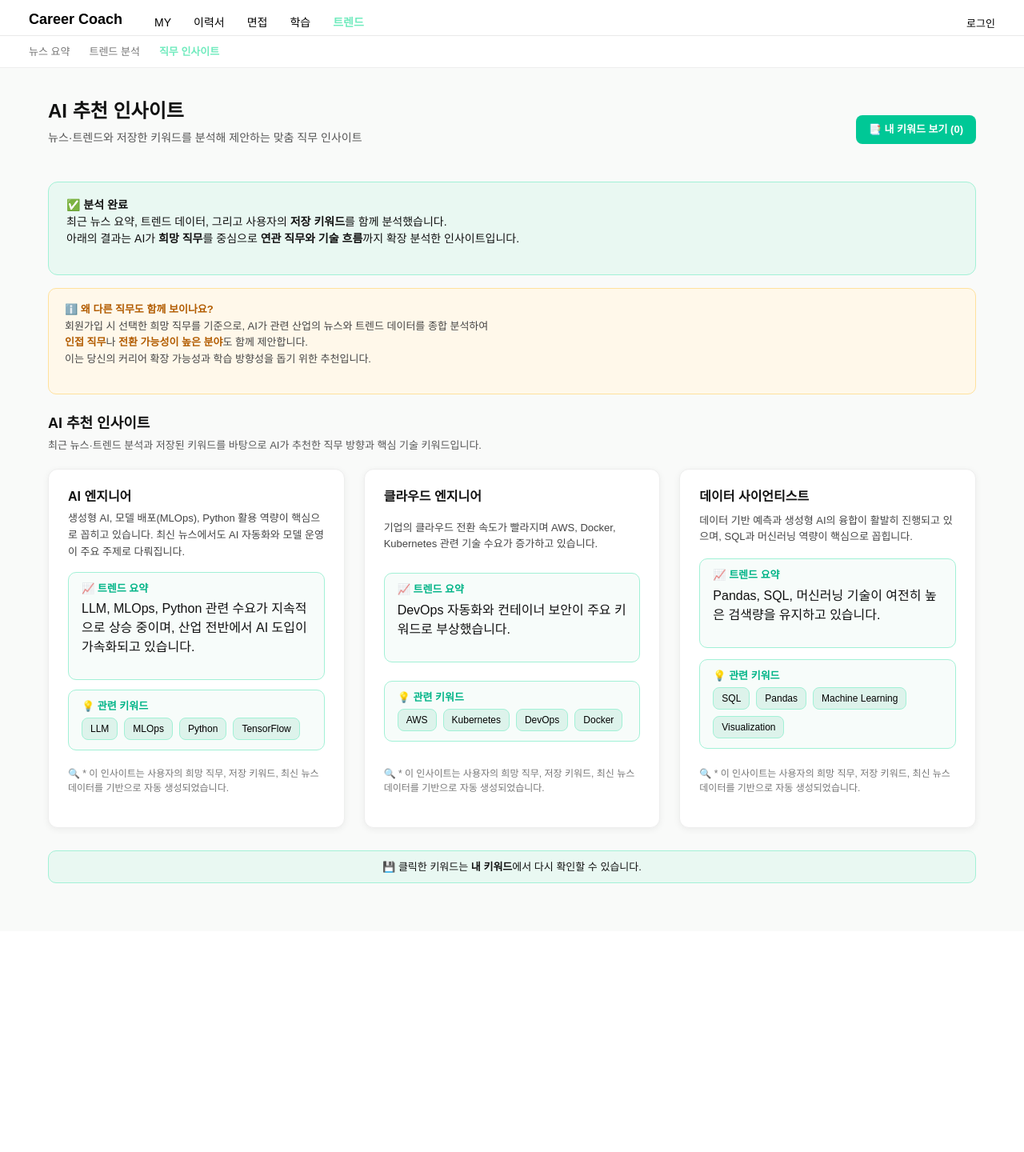
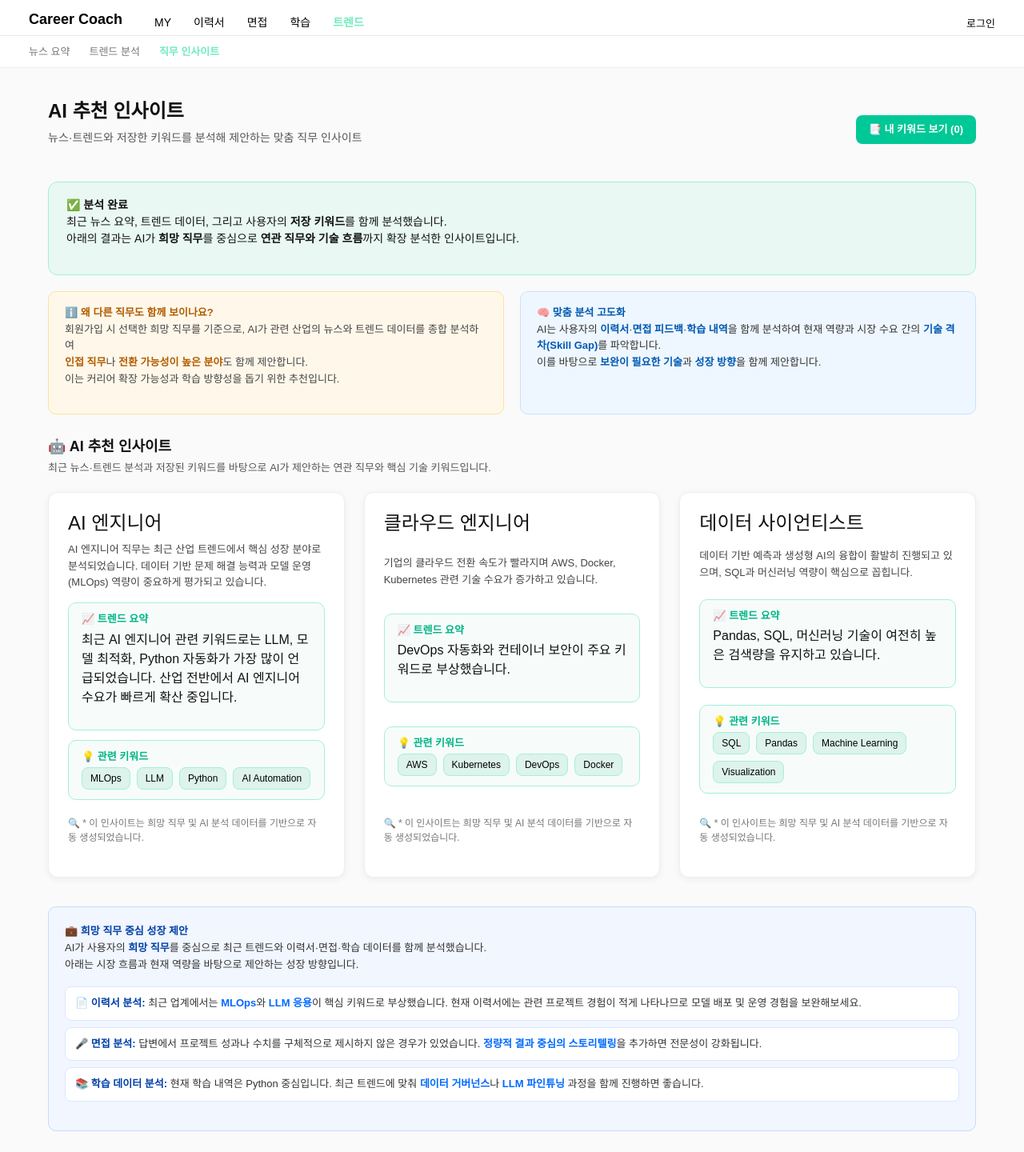
Before and after one commit to llbk-team/llbky-front, a Vue app: page /trend/insight in a window 1280 px wide. Shown: the top 1440 px of the page at 80% size. Before the commit the page ends 1164 px from the top, so only its background shows below. Built offline with nearby package versions, Linux system fonts and the light colour scheme; a web font is replaced by a local one.

Commit message:
feat: 직무 인사이트 제안 추가

```diff
--- a/src/views/trend/Insight.vue
+++ b/src/views/trend/Insight.vue
@@ -11,7 +11,7 @@
       </router-link>
     </div>
 
-    <!-- 분석 안내 -->
+    <!-- 분석 완료 안내 -->
     <div class="notice-box">
       <p>
         ✅ <strong>분석 완료</strong><br />
@@ -20,21 +20,36 @@
       </p>
     </div>
 
-    <!-- 이유 설명 -->
+    <!-- 📊 두 개의 가로 박스 (이유 + 고도화) -->
+    <div class="dual-info-box">
+      <!-- 왼쪽: 왜 다른 직무도 함께 보이나요 -->
       <div class="context-box">
         <p>
           ℹ️ <strong>왜 다른 직무도 함께 보이나요?</strong><br />
           회원가입 시 선택한 희망 직무를 기준으로, AI가 관련 산업의 뉴스와 트렌드 데이터를 종합 분석하여<br />
           <strong>인접 직무</strong>나 <strong>전환 가능성이 높은 분야</strong>도 함께 제안합니다.<br />
-        이는 당신의 커리어 확장 가능성과 학습 방향성을 돕기 위한 추천입니다.
+          이는 커리어 확장 가능성과 학습 방향성을 돕기 위한 추천입니다.
         </p>
       </div>
 
-    <!-- AI 추천 인사이트 -->
+      <!-- 오른쪽: 맞춤 분석 고도화 -->
+      <div class="personal-context-box">
+        <p>
+          🧠 <strong>맞춤 분석 고도화</strong><br />
+          AI는 사용자의 <strong>이력서</strong>·<strong>면접 피드백</strong>·<strong>학습 내역</strong>을 함께 분석하여
+          현재 역량과 시장 수요 간의 <strong>기술 격차(Skill Gap)</strong>를 파악합니다.<br />
+          이를 바탕으로 <strong>보완이 필요한 기술</strong>과
+          <strong>성장 방향</strong>을 함께 제안합니다.
+        </p>
+      </div>
+    </div>
+
+    <!-- 🤖 AI 추천 인사이트 -->
     <div class="recommend-section">
-      <h3> AI 추천 인사이트</h3>
+      <h3>🤖 AI 추천 인사이트</h3>
       <p class="sub-desc">
-        최근 뉴스·트렌드 분석과 저장된 키워드를 바탕으로 AI가 추천한 직무 방향과 핵심 기술 키워드입니다.
+        최근 뉴스·트렌드 분석과 저장된 키워드를 바탕으로
+        AI가 제안하는 연관 직무와 핵심 기술 키워드입니다.
       </p>
 
       <div class="recommend-grid">
@@ -62,14 +77,41 @@
           </div>
 
           <p class="note">
-            🔍 * 이 인사이트는 사용자의 희망 직무, 저장 키워드, 최신 뉴스 데이터를 기반으로 자동 생성되었습니다.
+            🔍 * 이 인사이트는 희망 직무 및 AI 분석 데이터를 기반으로 자동 생성되었습니다.
           </p>
         </div>
       </div>
     </div>
 
+    <!-- 💼 희망 직무 중심 성장 제안 -->
+    <div class="career-analysis-box">
+      <p>
+        💼 <strong>희망 직무 중심 성장 제안</strong><br />
+        AI가 사용자의 <strong>희망 직무</strong>를 중심으로 최근 트렌드와
+        이력서·면접·학습 데이터를 함께 분석했습니다.<br />
+        아래는 시장 흐름과 현재 역량을 바탕으로 제안하는 성장 방향입니다.
+      </p>
+
+      <ul class="feedback-list">
+        <li>
+          <strong>📄 이력서 분석:</strong> 최근 업계에서는
+          <b>MLOps</b>와 <b>LLM 응용</b>이 핵심 키워드로 부상했습니다.
+          현재 이력서에는 관련 프로젝트 경험이 적게 나타나므로
+          모델 배포 및 운영 경험을 보완해보세요.
+        </li>
+        <li>
+          <strong>🎤 면접 분석:</strong> 답변에서 프로젝트 성과나 수치를 구체적으로 제시하지 않은 경우가 있었습니다.
+          <b>정량적 결과 중심의 스토리텔링</b>을 추가하면 전문성이 강화됩니다.
+        </li>
+        <li>
+          <strong>📚 학습 데이터 분석:</strong> 현재 학습 내역은 Python 중심입니다.
+          최근 트렌드에 맞춰 <b>데이터 거버넌스</b>나 <b>LLM 파인튜닝</b> 과정을 함께 진행하면 좋습니다.
+        </li>
+      </ul>
+    </div>
+
     <div class="hint-box">
-      💾 클릭한 키워드는 <strong>내 키워드</strong>에서 다시 확인할 수 있습니다.
+      💾 클릭한 키워드는 <strong>내 키워드</strong> 페이지에서 다시 확인할 수 있습니다.
     </div>
   </div>
 </template>
@@ -79,20 +121,23 @@ import { ref, onMounted } from "vue";
 
 const savedCount = ref(0);
 
+// 로컬 스토리지에서 희망 직무 가져오기
+const userJob = ref(localStorage.getItem("user_job") || "AI 엔지니어");
+
 onMounted(() => {
   const saved = JSON.parse(localStorage.getItem("user_keywords") || "[]");
   savedCount.value = saved.length;
 });
 
-// AI 추천 인사이트 예시
+// 첫 번째 카드 = 희망 직무
 const jobs = ref([
   {
-    title: "AI 엔지니어",
-    summary:
-      "생성형 AI, 모델 배포(MLOps), Python 활용 역량이 핵심으로 꼽히고 있습니다. 최신 뉴스에서도 AI 자동화와 모델 운영이 주요 주제로 다뤄집니다.",
-    trendSummary:
-      "LLM, MLOps, Python 관련 수요가 지속적으로 상승 중이며, 산업 전반에서 AI 도입이 가속화되고 있습니다.",
-    tags: ["LLM", "MLOps", "Python", "TensorFlow"],
+    title: userJob.value,
+    summary: `${userJob.value} 직무는 최근 산업 트렌드에서 핵심 성장 분야로 분석되었습니다.
+    데이터 기반 문제 해결 능력과 모델 운영(MLOps) 역량이 중요하게 평가되고 있습니다.`,
+    trendSummary: `최근 ${userJob.value} 관련 키워드로는 LLM, 모델 최적화, Python 자동화가 가장 많이 언급되었습니다.
+    산업 전반에서 ${userJob.value} 수요가 빠르게 확산 중입니다.`,
+    tags: ["MLOps", "LLM", "Python", "AI Automation"],
   },
   {
     title: "클라우드 엔지니어",
@@ -166,27 +211,45 @@ const saveKeyword = (tag) => {
   background: #00b487;
 }
 
-/* Notice & Context */
+/* Notice */
 .notice-box {
   background: #e9f8f2;
   border: 1px solid #a2f1d6;
   border-radius: 12px;
   padding: 18px 22px;
   font-size: 14px;
-  margin-bottom: 16px;
+  margin-bottom: 20px;
+}
+
+/* Dual Info Section */
+.dual-info-box {
+  display: grid;
+  grid-template-columns: 1fr 1fr;
+  gap: 20px;
+  margin-bottom: 30px;
+}
+.context-box,
+.personal-context-box {
+  border-radius: 10px;
+  padding: 16px 20px;
+  font-size: 13px;
+  line-height: 1.6;
 }
 .context-box {
   background: #fff8ea;
   border: 1px solid #ffe19d;
-  border-radius: 10px;
-  padding: 16px 20px;
-  margin-bottom: 26px;
-  font-size: 13px;
   color: #444;
-  line-height: 1.6;
 }
 .context-box strong {
   color: #b25c00;
+}
+.personal-context-box {
+  background: #eef7ff;
+  border: 1px solid #c9e3ff;
+  color: #333;
+}
+.personal-context-box strong {
+  color: #0059b3;
 }
 
 /* Recommend Section */
@@ -200,15 +263,11 @@ const saveKeyword = (tag) => {
   color: #555;
   margin-bottom: 20px;
 }
-
-/* ✅ 그리드형 카드 정렬 */
 .recommend-grid {
   display: grid;
   grid-template-columns: repeat(auto-fit, minmax(320px, 1fr));
   gap: 24px;
 }
-
-/* 카드 스타일 */
 .recommend-card {
   background: #fff;
   border-radius: 12px;
@@ -223,12 +282,6 @@ const saveKeyword = (tag) => {
 .recommend-card:hover {
   transform: translateY(-4px);
   box-shadow: 0 4px 10px rgba(0, 0, 0, 0.08);
-}
-
-.recommend-card h4 {
-  font-size: 16px;
-  font-weight: 700;
-  margin-bottom: 8px;
 }
 .summary {
   font-size: 13px;
@@ -275,6 +328,37 @@ const saveKeyword = (tag) => {
   margin-top: 8px;
 }
 
+/* Career Analysis Section */
+.career-analysis-box {
+  background: #f1f6ff;
+  border: 1px solid #c7dafd;
+  border-radius: 10px;
+  padding: 20px;
+  margin-top: 36px;
+  font-size: 13px;
+  color: #333;
+  line-height: 1.6;
+}
+.career-analysis-box strong {
+  color: #0040a8;
+}
+.feedback-list {
+  margin-top: 10px;
+  list-style: none;
+  padding-left: 0;
+}
+.feedback-list li {
+  background: #fff;
+  border: 1px solid #dbe7ff;
+  border-radius: 8px;
+  padding: 10px 12px;
+  margin-bottom: 8px;
+  font-size: 13px;
+}
+.feedback-list b {
+  color: #0069ff;
+}
+
 /* Hint */
 .hint-box {
   background: #e9f8f2;
--- a/src/views/trend/SavedKeyword.vue
+++ b/src/views/trend/SavedKeyword.vue
@@ -4,7 +4,19 @@
     <div class="header">
       <router-link to="/trend/insight" class="back">← 돌아가기</router-link>
       <h2>내 키워드 저장소</h2>
-      <p class="subtitle">AI 인사이트에서 저장한 키워드를 한눈에 확인하세요.</p>
+      <p class="subtitle">AI 인사이트에서 저장한 키워드 또는 직접 추가한 키워드를 확인하세요.</p>
+    </div>
+
+    <!-- 🔹 키워드 수동 추가 입력창 -->
+    <div class="add-keyword-box">
+      <input
+        v-model="newKeyword"
+        @keyup.enter="addKeyword"
+        type="text"
+        class="add-input"
+        placeholder="새 키워드를 입력하세요 (예: PyTorch, LangChain 등)"
+      />
+      <button class="add-btn" @click="addKeyword">추가</button>
     </div>
 
     <!-- 키워드 리스트 -->
@@ -31,7 +43,7 @@
     <!-- 비어있을 때 -->
     <div v-else class="empty">
       <p>저장된 키워드가 없습니다 😢</p>
-      <p class="empty-hint">AI 인사이트 페이지에서 관심 키워드를 추가해보세요!</p>
+      <p class="empty-hint">AI 인사이트 페이지나 직접 입력으로 관심 키워드를 추가해보세요!</p>
     </div>
 
     <!-- 통계 -->
@@ -61,11 +73,24 @@
 import { ref, computed, onMounted } from "vue";
 
 const keywords = ref([]);
+const newKeyword = ref("");
 const today = new Date().toISOString().split("T")[0];
 
 onMounted(() => {
   keywords.value = JSON.parse(localStorage.getItem("user_keywords") || "[]");
 });
+
+// ✅ 키워드 추가
+const addKeyword = () => {
+  const kw = newKeyword.value.trim();
+  if (!kw) return alert("키워드를 입력해주세요.");
+  if (keywords.value.includes(kw)) return alert("이미 추가된 키워드입니다.");
+
+  keywords.value.push(kw);
+  localStorage.setItem("user_keywords", JSON.stringify(keywords.value));
+  newKeyword.value = "";
+  alert(`'${kw}' 키워드가 추가되었습니다 ✅`);
+};
 
 // ✅ 기본 카테고리별 분류
 const groupedKeywords = computed(() => {
@@ -74,6 +99,7 @@ const groupedKeywords = computed(() => {
     "클라우드 엔지니어": [],
     "데이터 사이언티스트": [],
     "보안 전문가": [],
+    "내가 추가한 키워드": [],
   };
   keywords.value.forEach((k) => {
     if (["Python", "TensorFlow", "LLM", "MLOps"].includes(k))
@@ -82,25 +108,40 @@ const groupedKeywords = computed(() => {
       groups["클라우드 엔지니어"].push(k);
     else if (["Pandas", "SQL", "Machine Learning", "Visualization"].includes(k))
       groups["데이터 사이언티스트"].push(k);
-    else groups["보안 전문가"].push(k);
+    else if (["Security", "Encryption", "Firewall"].includes(k))
+      groups["보안 전문가"].push(k);
+    else groups["내가 추가한 키워드"].push(k);
   });
   return groups;
 });
 
-// ✅ 빈 카테고리 제외
+// ✅ 빈 카테고리 제외 + 내가 추가한 키워드를 맨 위로 배치
 const filteredKeywords = computed(() => {
   const filtered = {};
-  for (const [category, group] of Object.entries(groupedKeywords.value)) {
-    if (group.length > 0) filtered[category] = group;
-  }
+  const groups = groupedKeywords.value;
+
+  // 표시 순서 정의
+  const orderedCategories = [
+    "내가 추가한 키워드",
+    "AI 엔지니어",
+    "클라우드 엔지니어",
+    "데이터 사이언티스트",
+    "보안 전문가",
+  ];
+
+  orderedCategories.forEach((category) => {
+    if (groups[category] && groups[category].length > 0) {
+      filtered[category] = groups[category];
+    }
+  });
+
   return filtered;
 });
 
 // ✅ 키워드 삭제
 const deleteKeyword = (word) => {
   if (confirm(`'${word}' 키워드를 삭제하시겠습니까?`)) {
-    const saved = JSON.parse(localStorage.getItem("user_keywords") || "[]");
-    const updated = saved.filter((k) => k !== word);
+    const updated = keywords.value.filter((k) => k !== word);
     localStorage.setItem("user_keywords", JSON.stringify(updated));
     keywords.value = updated;
   }
@@ -146,6 +187,35 @@ const clearAll = () => {
   color: #666;
 }
 
+/* Add Keyword */
+.add-keyword-box {
+  display: flex;
+  align-items: center;
+  gap: 10px;
+  margin-bottom: 24px;
+}
+.add-input {
+  flex: 1;
+  border: 1px solid #ccc;
+  border-radius: 8px;
+  padding: 8px 12px;
+  font-size: 13px;
+}
+.add-btn {
+  background: #00c896;
+  color: #fff;
+  border: none;
+  border-radius: 8px;
+  padding: 8px 16px;
+  font-size: 13px;
+  font-weight: 600;
+  cursor: pointer;
+  transition: 0.2s;
+}
+.add-btn:hover {
+  background: #00b487;
+}
+
 /* Keyword Cards */
 .keyword-container {
   display: flex;
@@ -166,7 +236,6 @@ const clearAll = () => {
   font-size: 12px;
   color: #666;
 }
-
 .keyword-list {
   display: flex;
   flex-wrap: wrap;
```
Lines whose indentation alone changed are shown as unchanged.
